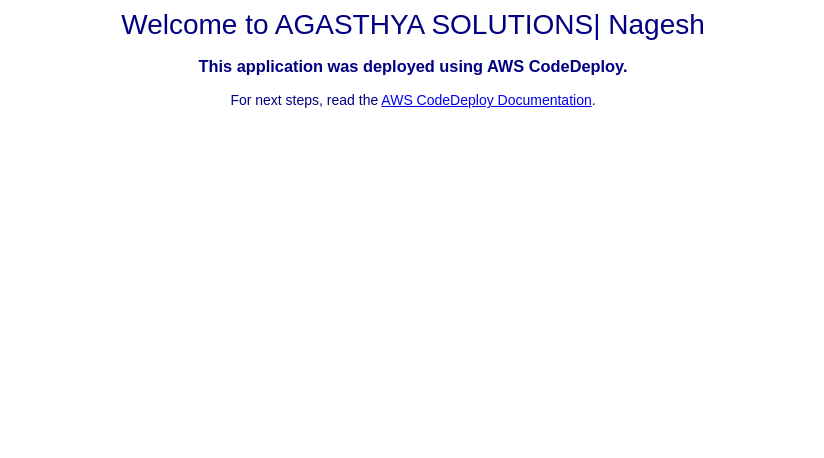
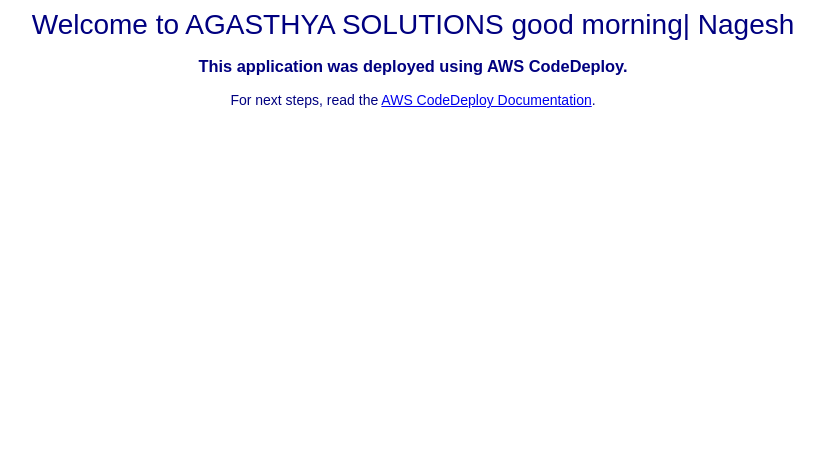
Before and after one commit to nagswe/CI-CD-AWS-PROJECT, a plain HTML site: page index.html in a window 1280 px wide. Shown: the part 342-800 px from the top of the page, without its empty margins (227-1051 px from the left). Drawn offline with Linux system fonts and the light colour scheme.

Commit message:
Update index.html
yes

```diff
--- a/index.html
+++ b/index.html
@@ -28,7 +28,7 @@
   <div align="center">
     <img src="https://s3.ap-south-1.amazonaws.com/www.basava.com/aar_logo_final.png" style="max-width: 20%;">
     <h1>Congratulations!!! </h1>
-      <h2>Welcome to AGASTHYA SOLUTIONS| Nagesh</h2>
+      <h2>Welcome to AGASTHYA SOLUTIONS good morning| Nagesh</h2>
     <h3>This application was deployed using AWS CodeDeploy.</h3>
     <p>For next steps, read the <a href="http://aws.amazon.com/documentation/codedeploy">AWS CodeDeploy Documentation</a>.</p>
   </div>
```
